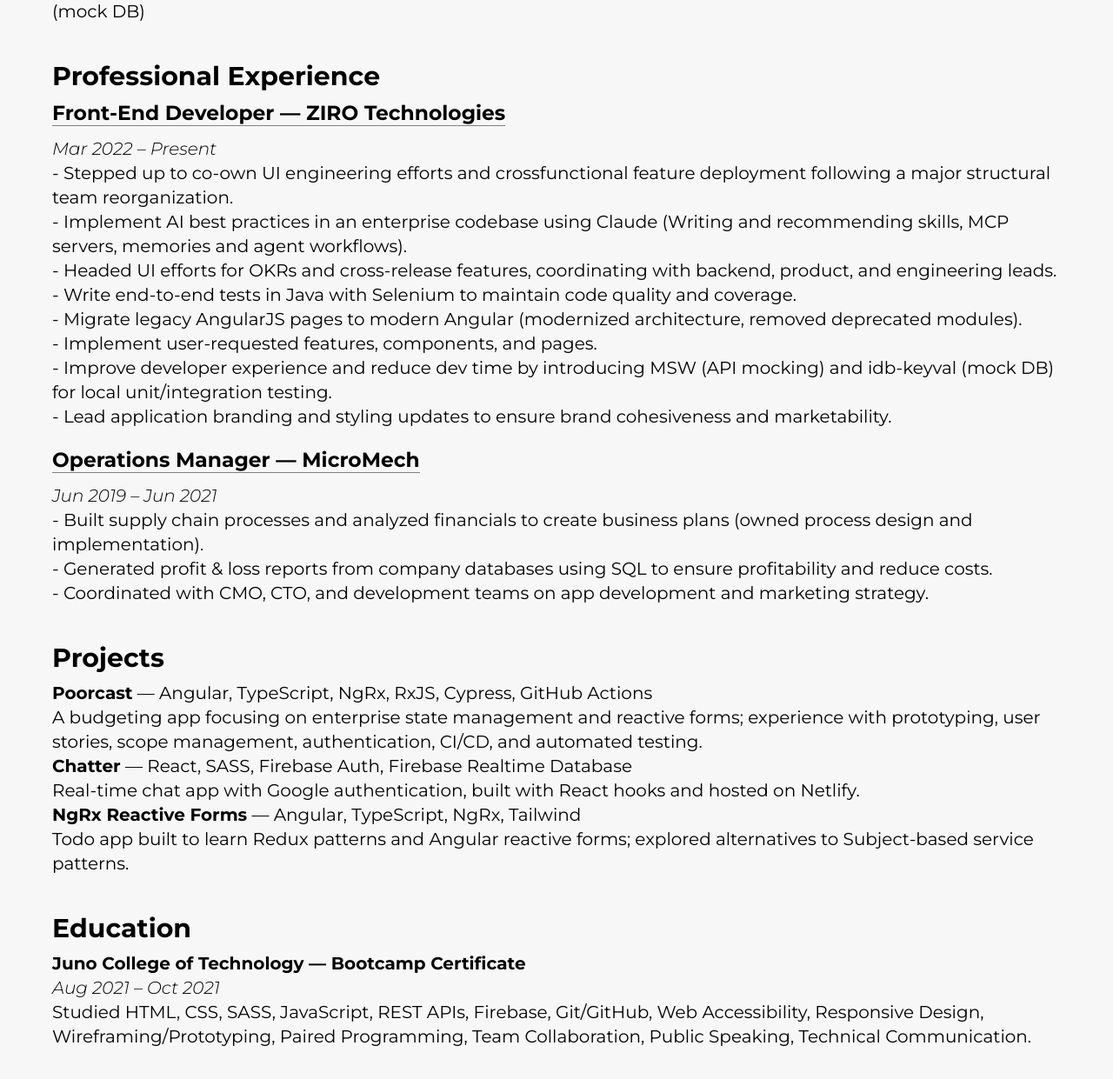
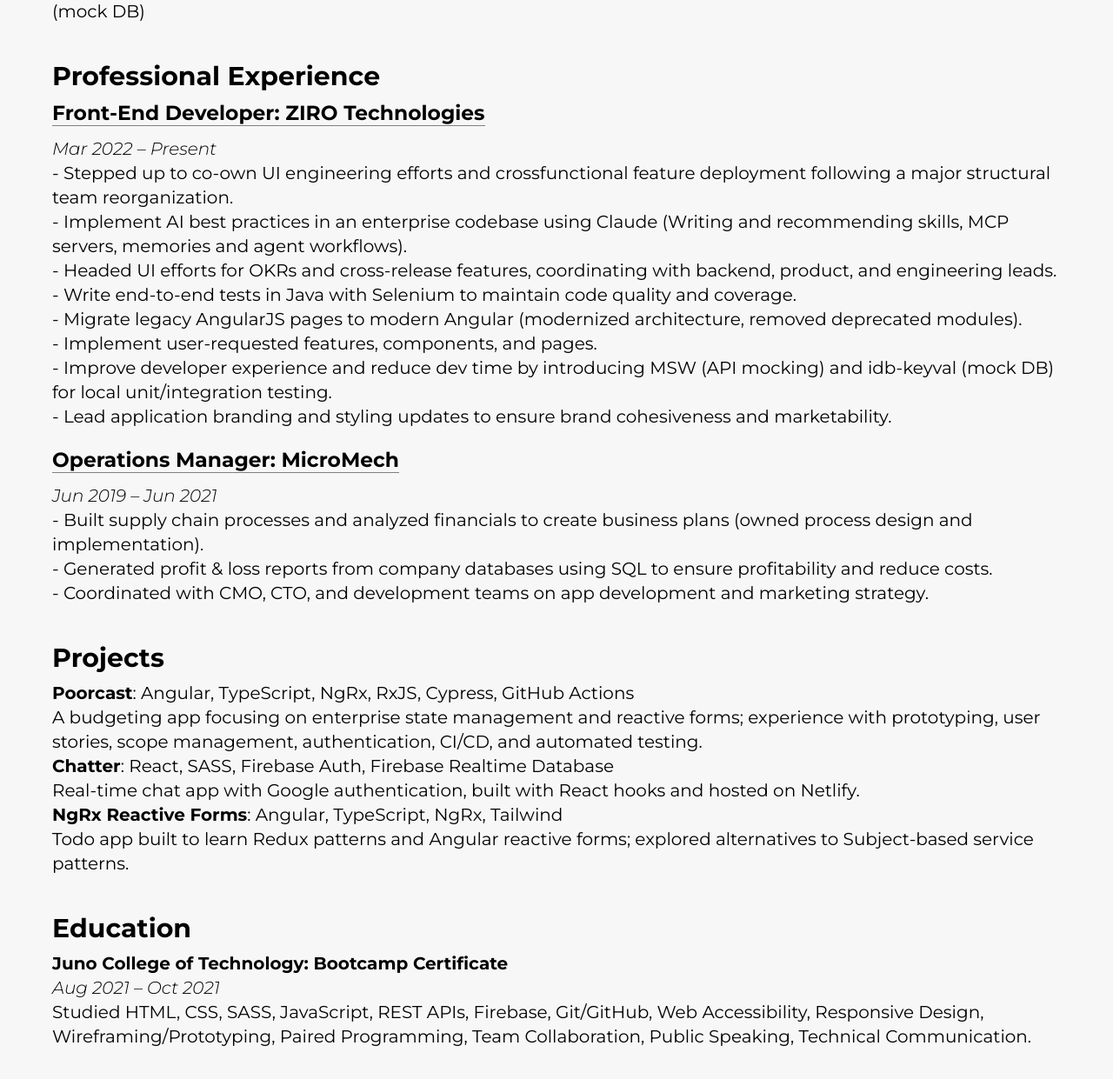
Before and after one commit to lowkeycode/cameron-remesz-portfolio, a plain HTML site: page html/resume.html in a window 1280 px wide. Shown: the part 852-2093 px from the top of the page at 87% size. Drawn offline with Linux system fonts and the light colour scheme; a web font is replaced by a local one.

Commit message:
removing fucking m dashes

```diff
--- a/html/resume.html
+++ b/html/resume.html
@@ -94,7 +94,7 @@
 
   <div class="professional-experience__container">
 <article>
-    <h3><span>Front-End Developer — ZIRO Technologies</span></h3>
+    <h3><span>Front-End Developer: ZIRO Technologies</span></h3>
     <p><em>Mar 2022 – Present</em></p>
     <ul>
       <li>- Stepped up to co-own UI engineering efforts and crossfunctional feature deployment following a major
@@ -110,7 +110,7 @@ structural team reorganization.</li>
   </article>
 
   <article>
-    <h3><span>Operations Manager — MicroMech</span></h3>
+    <h3><span>Operations Manager: MicroMech</span></h3>
     <p><em>Jun 2019 – Jun 2021</em></p>
     <ul>
       <li>- Built supply chain processes and analyzed financials to create business plans (owned process design and implementation).</li>
@@ -126,15 +126,15 @@ structural team reorganization.</li>
   <h2>Projects</h2>
   <ul>
     <li>
-      <strong>Poorcast</strong> — Angular, TypeScript, NgRx, RxJS, Cypress, GitHub Actions<br />
+      <strong>Poorcast</strong>: Angular, TypeScript, NgRx, RxJS, Cypress, GitHub Actions<br />
       A budgeting app focusing on enterprise state management and reactive forms; experience with prototyping, user stories, scope management, authentication, CI/CD, and automated testing.
     </li>
     <li>
-      <strong>Chatter</strong> — React, SASS, Firebase Auth, Firebase Realtime Database<br />
+      <strong>Chatter</strong>: React, SASS, Firebase Auth, Firebase Realtime Database<br />
       Real-time chat app with Google authentication, built with React hooks and hosted on Netlify.
     </li>
     <li>
-      <strong>NgRx Reactive Forms</strong> — Angular, TypeScript, NgRx, Tailwind<br />
+      <strong>NgRx Reactive Forms</strong>: Angular, TypeScript, NgRx, Tailwind<br />
       Todo app built to learn Redux patterns and Angular reactive forms; explored alternatives to Subject-based service patterns.
     </li>
   </ul>
@@ -142,7 +142,7 @@ structural team reorganization.</li>
 
 <section class="education">
   <h2>Education</h2>
-  <p><strong>Juno College of Technology — Bootcamp Certificate</strong><br />
+  <p><strong>Juno College of Technology: Bootcamp Certificate</strong><br />
   <em>Aug 2021 – Oct 2021</em></p>
   <p>Studied HTML, CSS, SASS, JavaScript, REST APIs, Firebase, Git/GitHub, Web Accessibility, Responsive Design, Wireframing/Prototyping, Paired Programming, Team Collaboration, Public Speaking, Technical Communication.</p>
 </section>
```
